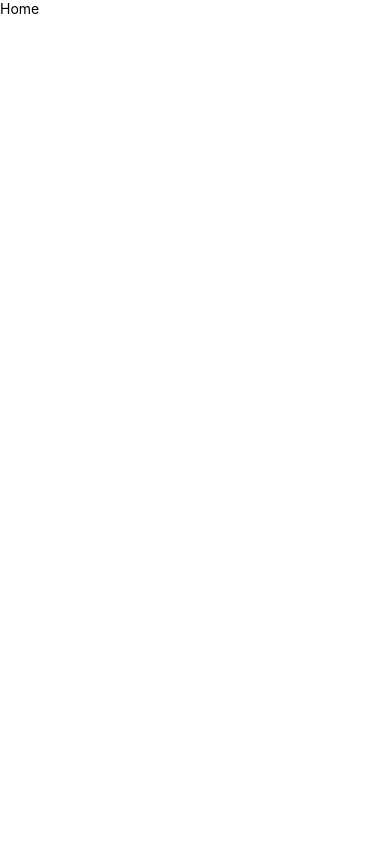
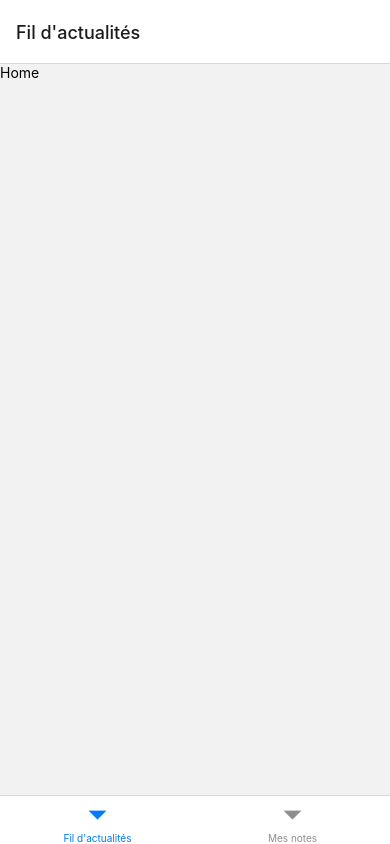
Before and after one commit to LouisPLN/RN-Learning-Notes, a React Native app: screen / in a window 390 px wide. Built offline with nearby package versions, Linux system fonts and the light colour scheme.

Commit message:
Screen & Navigation Between Page

```diff
--- a/App.tsx
+++ b/App.tsx
@@ -1,12 +1,12 @@
 import { StatusBar } from "expo-status-bar";
 import { SafeAreaView, StyleSheet, Text, View } from "react-native";
 
-import Routes from "@routes";
+import { StackRoute, TabRoute } from "@routes";
 
 export default function App() {
   return (
-    <SafeAreaView>
-      <Routes />
+    <SafeAreaView style={{ flex: 1 }}>
+      <TabRoute />
     </SafeAreaView>
   );
 }
--- a/package.json
+++ b/package.json
@@ -10,6 +10,7 @@
     "eject": "expo eject"
   },
   "dependencies": {
+    "@react-navigation/bottom-tabs": "^6.3.1",
     "@react-navigation/native": "^6.0.10",
     "@react-navigation/native-stack": "^6.6.2",
     "expo": "~45.0.0",
--- a/src/routes/index.tsx
+++ b/src/routes/StackRoute.tsx
@@ -4,19 +4,19 @@ import { NavigationContainer } from "@react-navigation/native";
 import { createNativeStackNavigator } from "@react-navigation/native-stack";
 
 // components
-import { HomeScreen, DetailScreen } from "@screens";
+import { NoteScreen } from "@screens";
 
-const Routes = () => {
+const StackRoute = () => {
   const Stack = createNativeStackNavigator();
 
   return (
     <NavigationContainer>
-      <Stack.Navigator initialRouteName="Home">
-        <Stack.Screen name="Home" component={HomeScreen} />
-        <Stack.Screen name="Détail" component={DetailScreen} />
+      <Stack.Navigator initialRouteName="Fil d'actualités">
+        <Stack.Screen name="Nouvelle note" component={NoteScreen} />
+        {/* <Stack.Screen name="Détail" component={DetailScreen} /> */}
       </Stack.Navigator>
     </NavigationContainer>
   );
 };
 
-export default Routes;
+export default StackRoute;
--- /dev/null
+++ b/src/routes/TabRoute.tsx
@@ -0,0 +1,22 @@
+import { View, Text } from "react-native";
+import React from "react";
+import { NavigationContainer } from "@react-navigation/native";
+import { createBottomTabNavigator } from "@react-navigation/bottom-tabs";
+
+// components
+import { NewsScreen, UserNoteScreen } from "@screens";
+
+const TabRoute = () => {
+  const Tab = createBottomTabNavigator();
+
+  return (
+    <NavigationContainer>
+      <Tab.Navigator initialRouteName="Fil d'actualités">
+        <Tab.Screen name="Fil d'actualités" component={NewsScreen} />
+        <Tab.Screen name="Mes notes" component={UserNoteScreen} />
+      </Tab.Navigator>
+    </NavigationContainer>
+  );
+};
+
+export default TabRoute;
--- /dev/null
+++ b/src/routes/index.ts
@@ -0,0 +1,4 @@
+import StackRoute from "./StackRoute";
+import TabRoute from "./TabRoute";
+
+export {StackRoute, TabRoute}
--- /dev/null
+++ b/src/screens/Note.tsx
@@ -0,0 +1,12 @@
+import { View, Text } from "react-native";
+import React from "react";
+
+const NoteScreen = () => {
+  return (
+    <View>
+      <Text>Note</Text>
+    </View>
+  );
+};
+
+export default NoteScreen;
--- a/src/screens/index.ts
+++ b/src/screens/index.ts
@@ -1,4 +1,5 @@
-import HomeScreen from "./Home";
-import DetailScreen from "./Detail";
+import NewsScreen from "./News";
+import UserNoteScreen from "./UserNote";
+import NoteScreen  from "./Note"
 
-export {HomeScreen, DetailScreen};
+export {NewsScreen, UserNoteScreen, NoteScreen};
```
Also changed, not shown: src/screens/News.tsx (renamed from src/screens/Home.tsx), src/screens/UserNote.tsx (renamed from src/screens/Detail.tsx), 2 other files (tests, documents, lock files or other folders).
